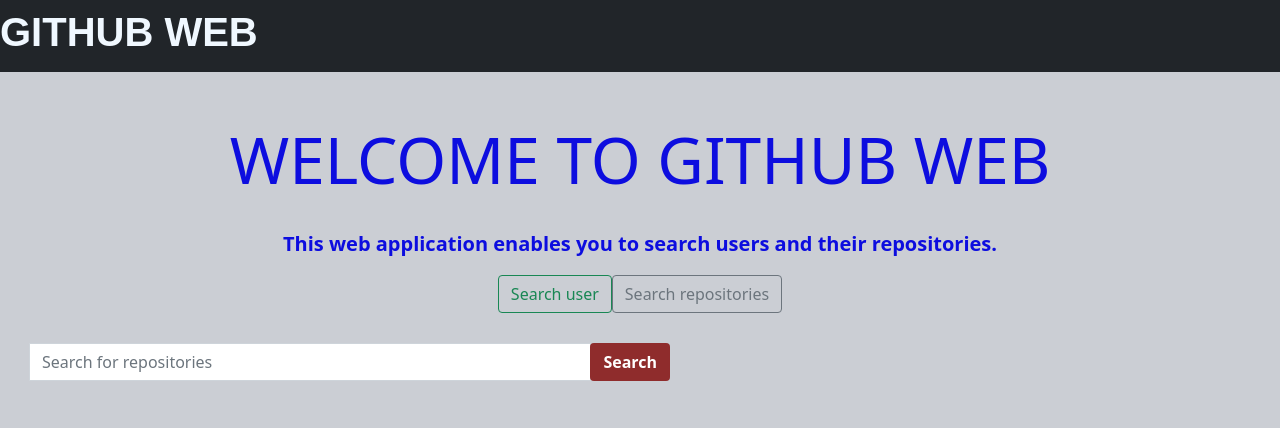
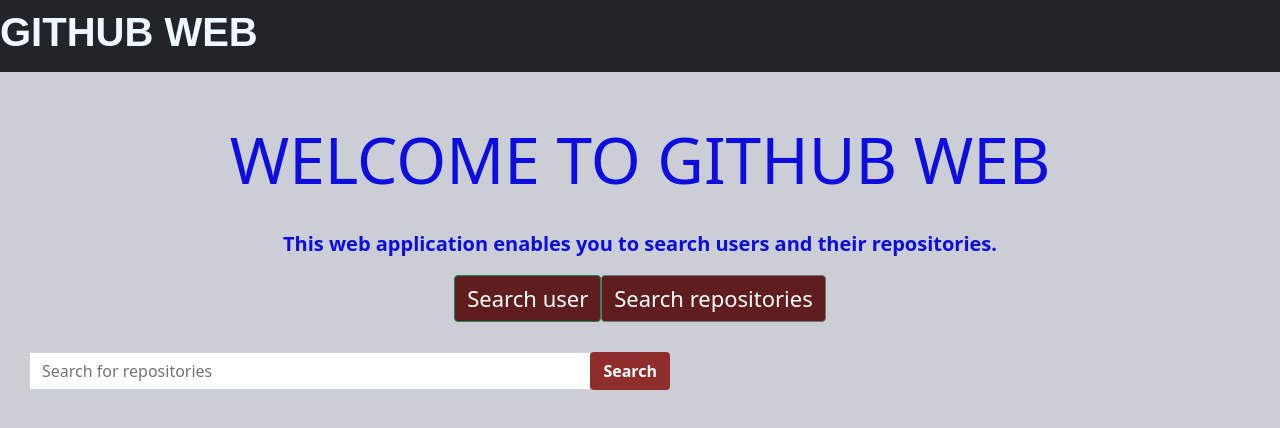
Before and after one commit to vyonna6519/API-token, an Angular app: page / in a window 1280 px wide. Shown: the top 428 px of the page. Built offline with nearby package versions, Linux system fonts and the light colour scheme.

Commit message:
styled form

```diff
--- a/src/app/home/home.component.css
+++ b/src/app/home/home.component.css
@@ -8,3 +8,12 @@
 font-size:20px;
 margin-top: 30px;
 }
+
+
+
+button{
+    background-color: rgb(95, 29, 29);
+    color: white;
+    font-size: 22px;
+
+}
```
